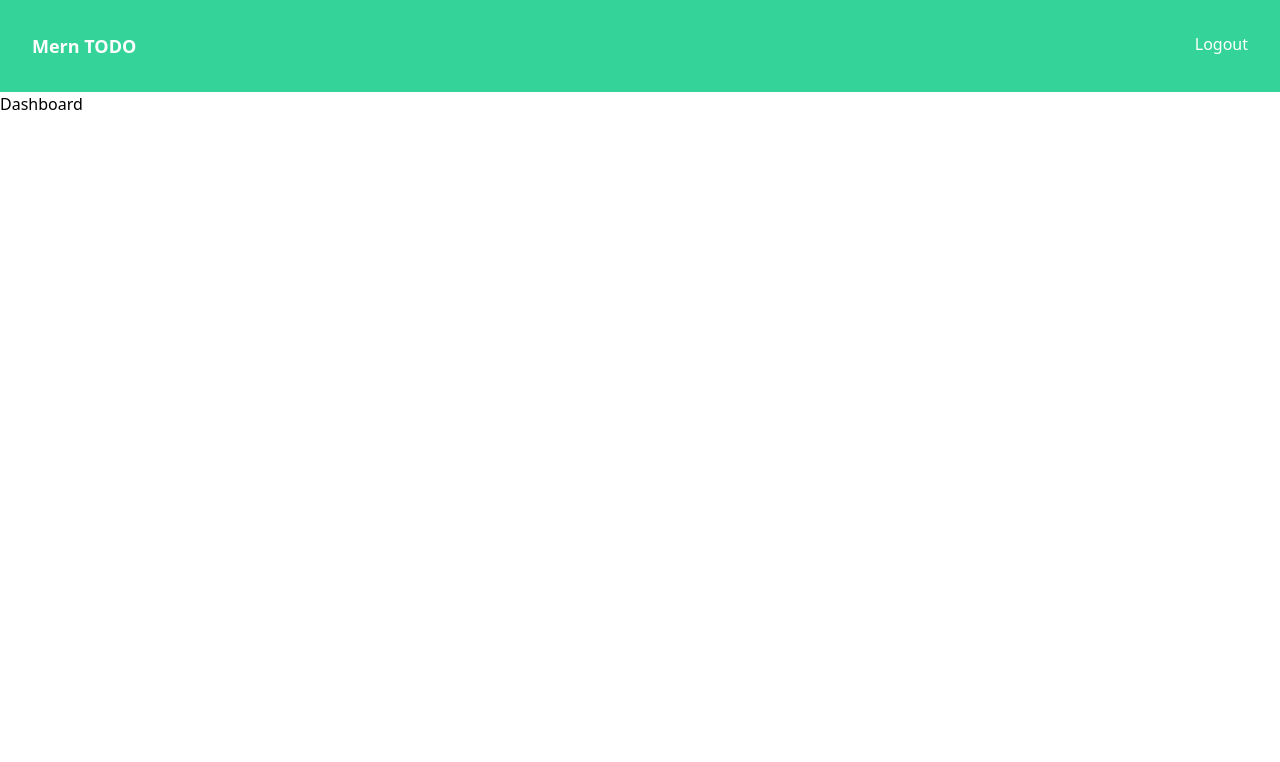
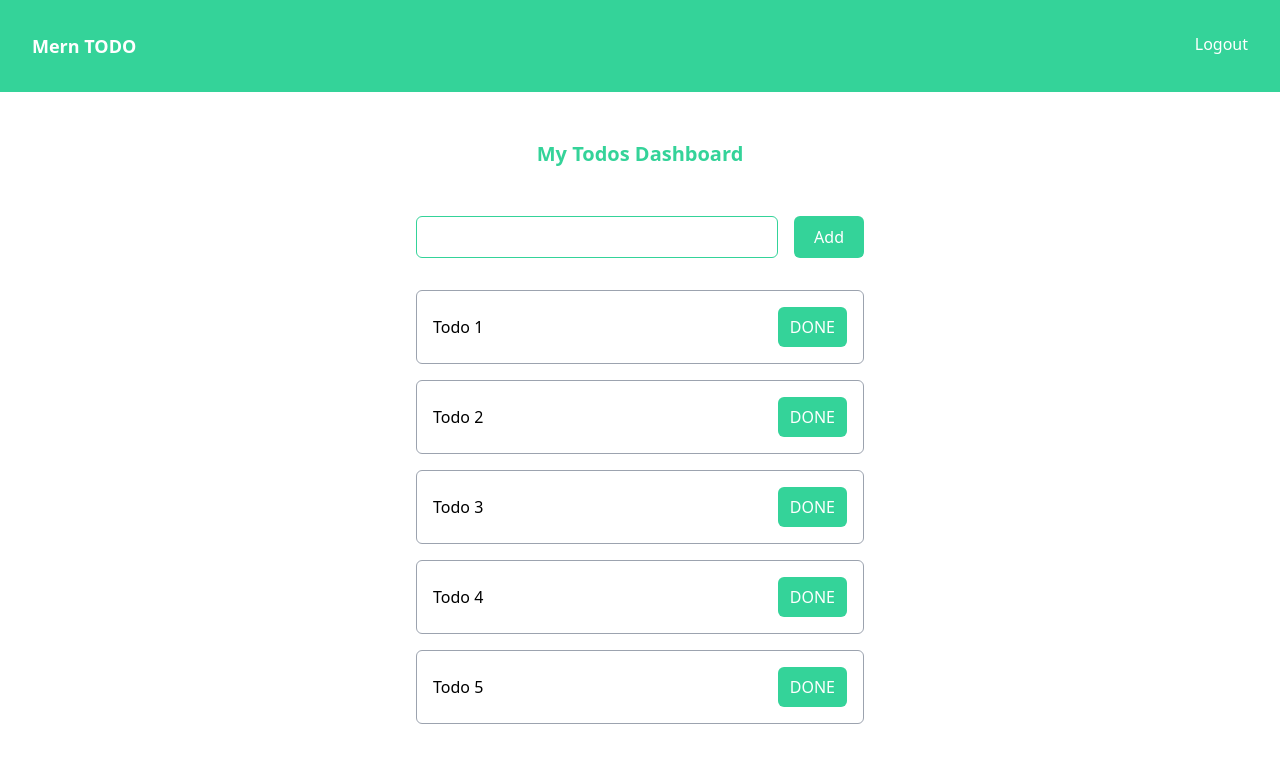
Before and after one commit to SupawishPK/todo-app, a React (Create React App) app: page /dashboard in a window 1280 px wide. Shown: the top 762 px of the page. Built offline with nearby package versions, Linux system fonts and the light colour scheme; no server answers; sample sign-in values are in the browser's storage.

Commit message:
feat: add todo form

```diff
--- a/src/components/Navbar.tsx
+++ b/src/components/Narbar/Navbar.tsx
@@ -1,4 +1,4 @@
-import Logout from "./auth/Logout"
+import Logout from "../auth/Logout"
 
 const Navbar = () => {
     return (
--- /dev/null
+++ b/src/components/todo/TodoForm.tsx
@@ -0,0 +1,11 @@
+import React from 'react'
+
+const TodoForm = () => {
+    return (
+        <div>
+
+        </div>
+    )
+}
+
+export default TodoForm
--- /dev/null
+++ b/src/components/todo/TodoList.tsx
@@ -0,0 +1,11 @@
+import React from 'react'
+
+const TodoList = () => {
+    return (
+        <div>
+
+        </div>
+    )
+}
+
+export default TodoList
--- a/src/pages/Dashboard.tsx
+++ b/src/pages/Dashboard.tsx
@@ -1,16 +1,58 @@
 import React from 'react'
-import Navbar from '../components/Navbar'
-import axios from "axios"
+import Navbar from '../components/Narbar/Navbar'
+import axios from 'axios'
+
+interface Todo {
+  title: string
+  isCompleted: boolean
+}
+
+const TodoList: Todo[] = [
+  {
+    title: 'Todo 1',
+    isCompleted: false
+  },
+  {
+    title: 'Todo 2',
+    isCompleted: false
+  },
+  {
+    title: 'Todo 3',
+    isCompleted: false
+  },
+  {
+    title: 'Todo 4',
+    isCompleted: false
+  },
+  {
+    title: 'Todo 5',
+    isCompleted: false
+  },
+]
 
 const Dashboard = () => {
   React.useEffect(() => {
-    axios.get('/api')
+    axios
+      .get('/user', { headers: { token: localStorage.getItem('token') } })
+      .then((res) => console.log(res))
   }, [])
 
   return (
     <>
       <Navbar />
-      <div>Dashboard</div>
+      <div className="max-w-md mx-auto pt-12">
+        <h1 className="font-bold text-green-400 text-center text-xl mb-12">My Todos Dashboard</h1>
+        <div className="flex justify-between mb-8">
+          <input type="text" className="w-full px-3 py-2 border border-green-400 rounded-md mr-4"></input>
+          <input type="button" className="py-2 px-5 bg-green-400 text-white rounded-md cursor-pointer" value="Add" />
+        </div>
+        {TodoList.map(todo => (
+          <div className="border border-gray-400 p-4 rounded-md mb-4 flex justify-between items-center">
+            {todo.title}
+            <input type="button" className="py-2 px-3 bg-green-400 text-white rounded-md cursor-pointer" value="DONE"></input>
+          </div>
+        ))}
+      </div>
     </>
   )
 }
```
